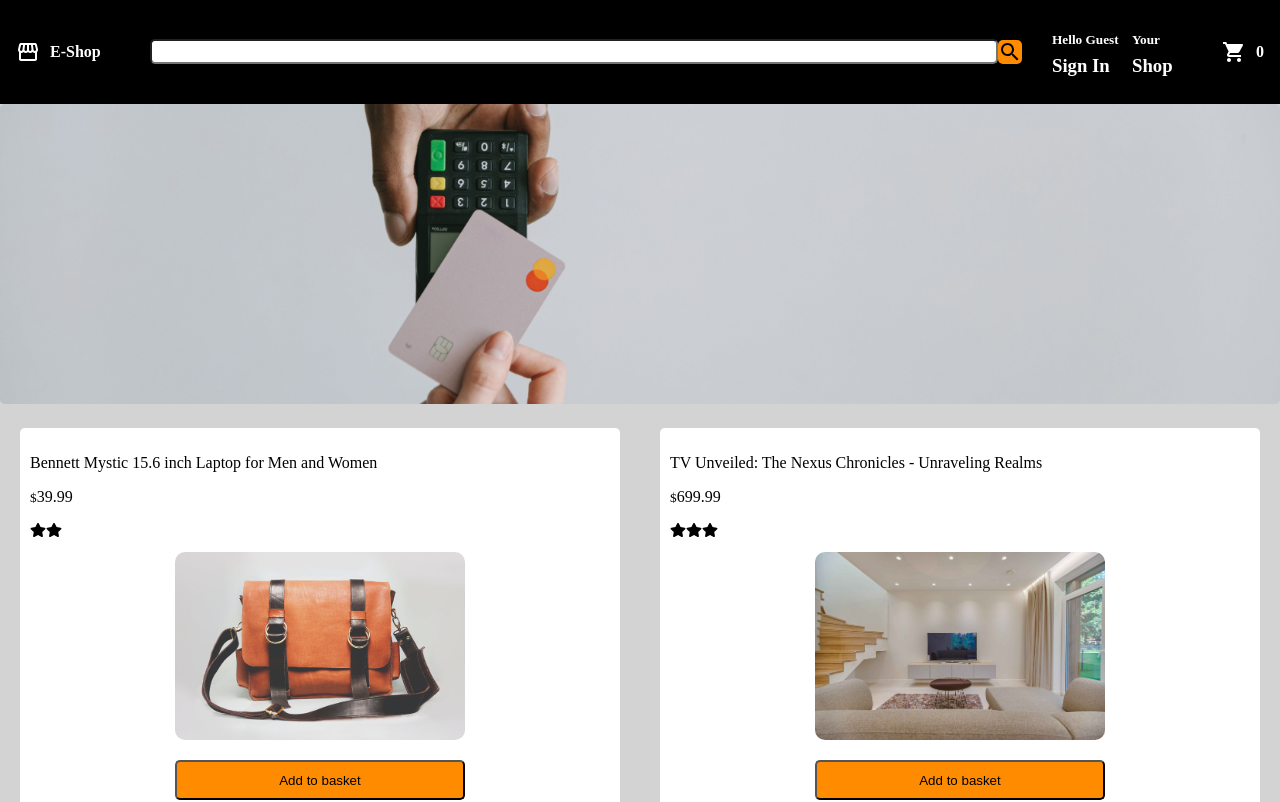
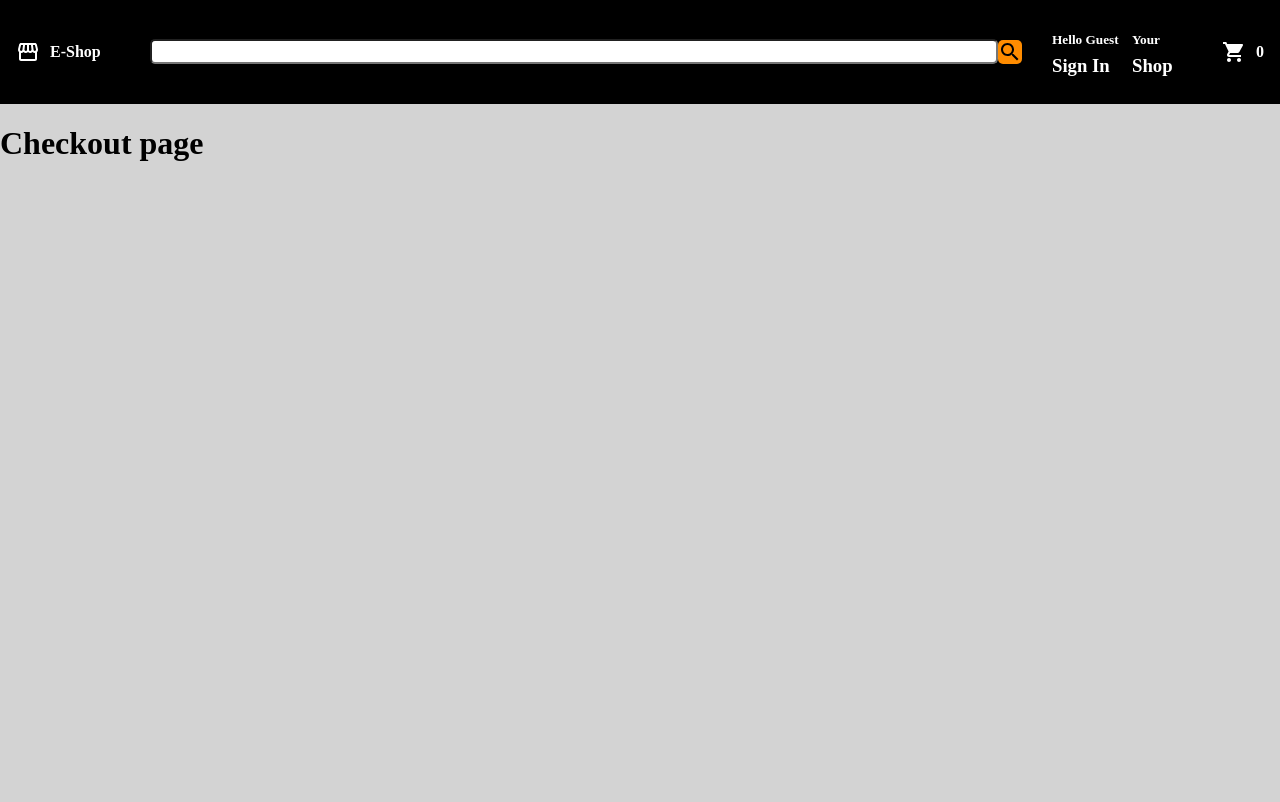
Before and after one commit to selimyay00/e-shop, a React (Vite) app: page /checkout in a window 1280 px wide. Shown: the top 802 px of the page. Built offline with nearby package versions, Linux system fonts and the light colour scheme.

Commit message:
enabled routing between home and checkout pages

```diff
--- a/package.json
+++ b/package.json
@@ -16,7 +16,8 @@
     "@mui/material": "^5.14.19",
     "react": "^18.2.0",
     "react-dom": "^18.2.0",
-    "react-icons": "^4.12.0"
+    "react-icons": "^4.12.0",
+    "react-router-dom": "^6.20.1"
   },
   "devDependencies": {
     "@types/react": "^18.2.37",
--- a/src/App.jsx
+++ b/src/App.jsx
@@ -1,13 +1,21 @@
 import Header from "./components/Header"
 import Home from "./components/Home"
+import Checkout from "./components/Checkout"
+import { BrowserRouter as Router, Route, Routes } from "react-router-dom";
 
 function App() {
   return (
     <div className="app">
-      <Header />
-      <Home />
+      <Router>
+        <Routes>
+
+          <Route path="/checkout" element={<><Header /><Checkout /></>} />
+          <Route path="/" element={<><Header /><Home /></>} />
+
+        </Routes>
+      </Router>
     </div>
-  )
+  );
 }
 
 export default App
--- /dev/null
+++ b/src/components/Checkout.jsx
@@ -0,0 +1,11 @@
+import './checkout.css'
+
+function Checkout() {
+    return (
+        <div>
+            <h1>Checkout page</h1>
+        </div>
+    )
+}
+
+export default Checkout
--- a/src/components/Header.jsx
+++ b/src/components/Header.jsx
@@ -1,16 +1,19 @@
 import ShoppingCartIcon from '@mui/icons-material/ShoppingCart';
 import StorefrontIcon from '@mui/icons-material/Storefront';
 import SearchIcon from '@mui/icons-material/Search';
-import './Header.css';
+import './header.css';
+import { Link } from "react-router-dom"
 
 
 function Header() {
     return (
         <div className='header'>
+            <Link to="/" style={{ textDecoration: 'none', color: 'white' }}>
             <div className='header__section1'>
                 <StorefrontIcon className='store-icon' />
                 <h4 className='link-text'>E-Shop</h4>
             </div>
+            </Link>
             <div className='header__section2'>
                 <input type="text" />
                 <SearchIcon size="large" className='search-icon' />
@@ -24,10 +27,13 @@ function Header() {
                     <h5 className='link-text'>Your</h5>
                     <h3 style={{marginTop: -1}} className='link-text'>Shop</h3>
                 </div>
+                <Link to="/checkout" style={{ textDecoration: 'none', color: 'white' }}>
                 <div className='shop-icon'>
-                <ShoppingCartIcon size="large" />
-                <h4>0</h4>
+                    <ShoppingCartIcon size="large" />
+                    <h4>0</h4>
                 </div>
+                </Link>
+
             </div>
         </div>
     )
--- a/src/components/product.css
+++ b/src/components/product.css
@@ -20,9 +20,12 @@
 
 .product > button {
     width: 50%;
-    min-height: 40px;
+    min-height: 50px;
     height: 30px;
     margin: 10px auto;
-    background-color: darkorange;
+    background-color: darkslategray;
+    color: white;
     border-radius: 5px;
+    font-size: 12px;
+    font-style: oblique;
 }
```
Also changed, not shown: src/components/checkout.css (added), 1 other file (tests, documents, lock files or other folders).
